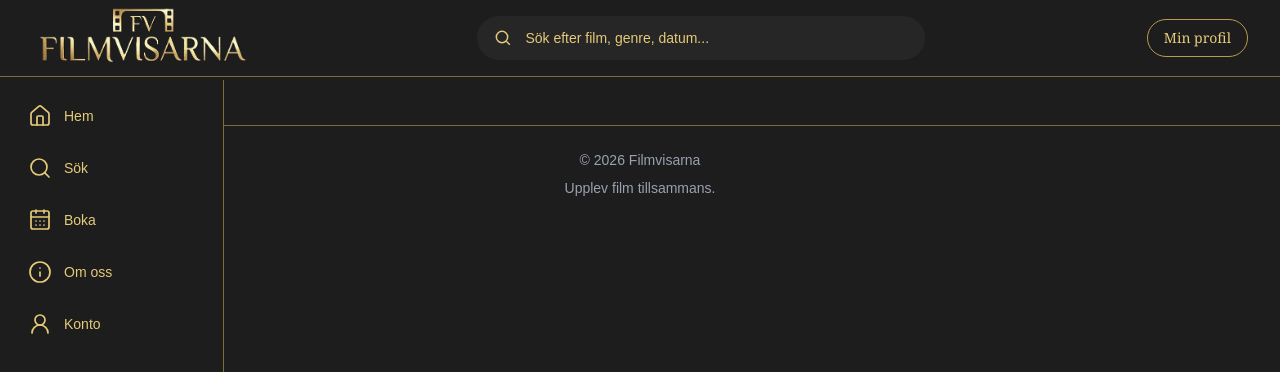
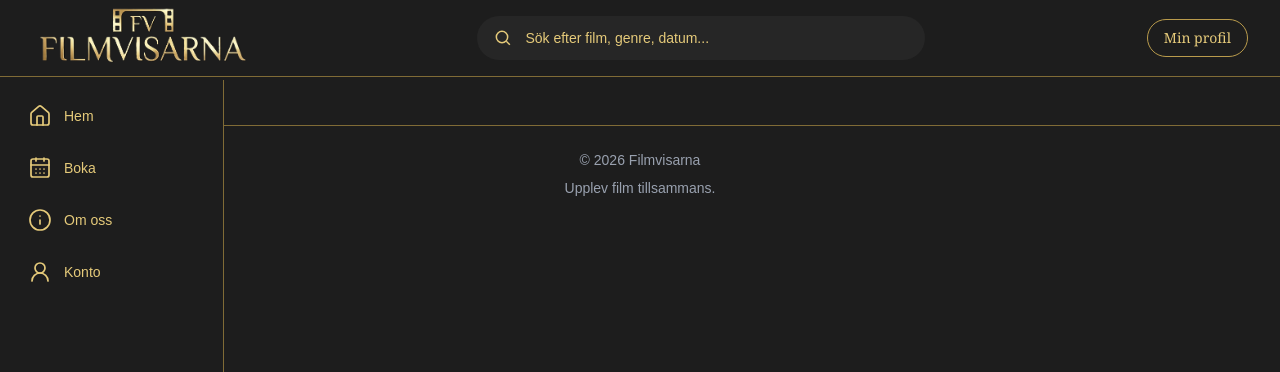
Before and after one commit to MattiasWaern/GruppC-Frontend-projekt, a React (Vite) app: page / in a window 1280 px wide. Shown: the top 372 px of the page. Built offline with nearby package versions, Linux system fonts and the light colour scheme.

Commit message:
löst så att navbaren i desktop inte har sök option, då vi redan har en sökväg i headern, men att sök option finns i navbaren i mobile

```diff
--- a/src/components/MobileNavigation.tsx
+++ b/src/components/MobileNavigation.tsx
@@ -38,15 +38,16 @@ export default function MobileNavigation() {
         <a
           key={href}
           href={href}
-          className="
+          className={`
             flex flex-col items-center gap-1
             rounded-lg px-2 py-2
             text-[#e5ca7a]
             transition-colors hover:bg-[#333333]
+            ${label === 'Sök' ? 'md:hidden' : ''}
 
             md:flex-row md:justify-start
             md:gap-3 md:px-2 lg:px-3
-          "
+          `}
         >
           <Icon
             aria-hidden="true"
```
